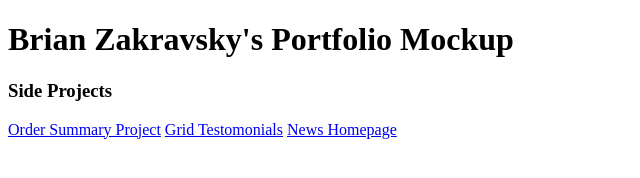
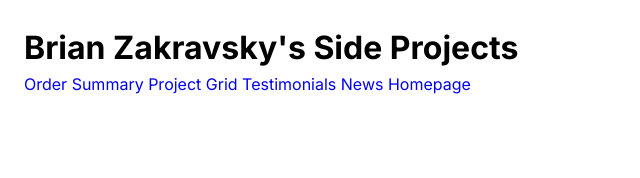
Before and after one commit to bzakura/bzakura.github.io, a plain HTML site: page index.html in a window 1280 px wide. Shown: the whole page, without its empty margins (0-640 px from the left). Drawn offline with nearby package versions, Linux system fonts and the light colour scheme; files that its build step writes are made by us from their sources.

Commit message:
Update index.html

```diff
--- a/index.html
+++ b/index.html
@@ -5,12 +5,15 @@
     <meta http-equiv="X-UA-Compatible" content="IE=edge">
     <meta name="viewport" content="width=device-width, initial-scale=1.0">
     <title>Brian Zakravsky's Projects</title>
+    <link rel="stylesheet" href="style.css">
 </head>
 <body>
-    <h1>Brian Zakravsky's Portfolio Mockup</h1>
-    <h3>Side Projects</h3>
-    <a href="https://bzakura.github.io/order-summary/">Order Summary Project</a>
-    <a href="https://bzakura.github.io/grid-testimonials/">Grid Testomonials</a>
-     <a href="https://bzakura.github.io/news-homepage/">News Homepage</a>
+    <h1>Brian Zakravsky's Side Projects</h1>
+    <div class="container">
+       <a class="items" href="https://bzakura.github.io/order-summary/">Order Summary Project</a>
+    <a class="items" href="https://bzakura.github.io/grid-testimonials/">Grid Testimonials</a>
+    <a class="items" href="https://bzakura.github.io/news-homepage/">News Homepage</a>
+    </div>
+
 </body>
 </html>
```
